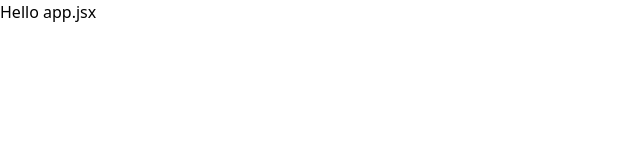
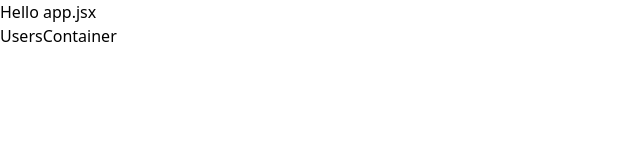
Before and after one commit to NFRIDOY/jt-users, a React (Vite) app: page / in a window 1280 px wide. Shown: the top 160 px of the page, without its empty margins (0-640 px from the left). Built offline with nearby package versions, Linux system fonts and the light colour scheme; no server answers.

Commit message:
[feat](Get Users Data): fetch setup with async

```diff
--- a/src/App.jsx
+++ b/src/App.jsx
@@ -1,4 +1,6 @@
 // import './App.css'
+
+import UsersContainer from "./pages/UsersContainer/UsersContainer"
 
 function App() {
 
@@ -8,6 +10,7 @@ function App() {
       <h1 className="text-3xl font-bold underline">
         Hello app.jsx
       </h1>
+      <UsersContainer />
     </>
   )
 }
--- /dev/null
+++ b/src/pages/UsersContainer/UsersContainer.jsx
@@ -0,0 +1,31 @@
+/**
+ * UsersContainer
+ * All Users are here to show cards
+ */
+
+import { useEffect, useState } from "react"
+
+
+export default function UsersContainer() {
+
+    const [usersData, setUsersData] = useState([]);
+
+    useEffect(() => {
+        const getUsers = async () => {
+            const res = await fetch("https://dummyjson.com/users");
+            const data = await res.json();
+            console.log(data?.users);
+            setUsersData(data?.users);
+
+        }
+        getUsers();
+    }, [])
+
+    return (
+        <div>
+            <h1>
+                UsersContainer
+            </h1>
+        </div>
+    )
+}
```
